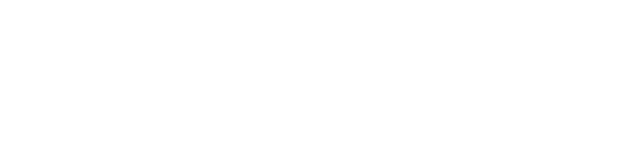
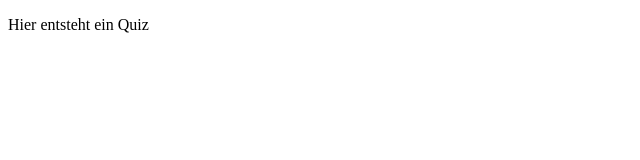
Before and after one commit to MisterSilvereagle/erquiz, a plain HTML site: page index.html in a window 1280 px wide. Shown: the whole page, without its empty margins (0-640 px from the left). Drawn offline with Linux system fonts and the light colour scheme.

Commit message:
Body +<p>

```diff
--- a/index.html
+++ b/index.html
@@ -7,6 +7,8 @@
 	</title>
 </head>
 <body>
-
+	<p>
+		Hier entsteht ein Quiz
+	</p>
 </body>
 </html>
```
